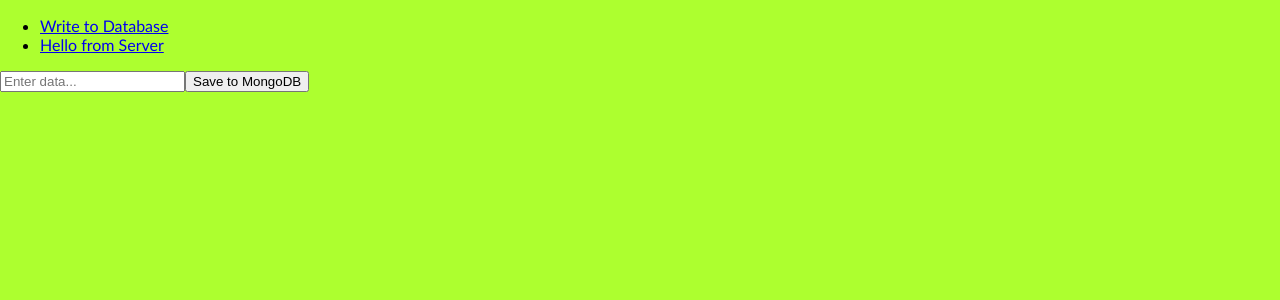
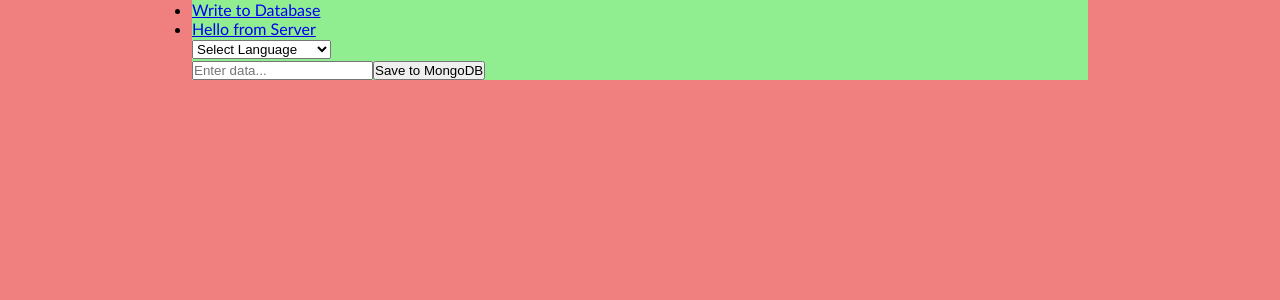
Before and after one commit to abdulhakim-altunkaya/MERN_beaversentences, a React (Create React App) app in the folder client/: page / in a window 1280 px wide. Shown: the top 300 px of the page. Built offline with nearby package versions, Linux system fonts and the light colour scheme.

Commit message:
dropdown added

```diff
--- a/client/public/index.html
+++ b/client/public/index.html
@@ -4,6 +4,7 @@
     <meta charset="utf-8" />
     <meta name="viewport" content="width=device-width, initial-scale=1" />
     <meta name="theme-color" content="#000000" />
+    <link rel="icon" type="image/png" href="%PUBLIC_URL%/icon.png" />
     <meta
       name="description"
       content="Beaver Sentences is sentence dictionary platform finding you the translated sentences for your specific word search.
--- a/client/src/App.js
+++ b/client/src/App.js
@@ -2,10 +2,12 @@ import React from 'react';
 import { BrowserRouter as Router, Route, Link, Routes } from 'react-router-dom';
 import Read from './components/Read';
 import Write from './components/Write';
+import Dropdown from './components/Dropdown';
+
 function App() {
     return (
         <Router>
-            <div>
+            <div className='mainDiv'>
                 <nav>
                     <ul>
                         <li>
@@ -16,6 +18,7 @@ function App() {
                         </li>
                     </ul>
                 </nav>
+                <Dropdown />
 
                 <Routes>
                     <Route path="/read" element={ <Read /> } />
--- /dev/null
+++ b/client/src/components/Dropdown.js
@@ -0,0 +1,26 @@
+import React, {useState} from 'react'
+
+function Dropdown() {
+
+    let [selected, setSelected] = useState("");
+
+    const handleSelect = (e) => {
+      setSelected(e.target.value);
+    }
+
+  return (
+    <div>
+        <select value={selected} onChange={handleSelect}>
+            <option value='' disabled>Select Language</option>
+            <option value='English-Turkish'>English-Turkish</option>
+            <option value='Turkish-English'>Turkish-English</option>
+            <option value='English-Portuguese'>English-Portuguese</option>
+            <option value='Portuguese-English'>Portuguese-English</option>
+        </select>
+        <p>{selected}</p>
+    </div>
+  )
+
+}
+
+export default Dropdown;
--- a/client/src/index.css
+++ b/client/src/index.css
@@ -1,5 +1,14 @@
-body {
+* {
   margin: 0;
+  padding: 0;
+}
+body{
+  background-color: lightcoral;
   font-family: 'Trebuchet MS', 'Lucida Sans Unicode', 'Lucida Grande', 'Lucida Sans', Arial, sans-serif;
-  background-color: greenyellow;
+
 }
+.mainDiv {
+  width: 70vw;
+  margin: auto;
+  background-color: lightgreen;
+}
```
Also changed, not shown: client/public/icon.png (added), 1 other file (tests, documents, lock files or other folders).
